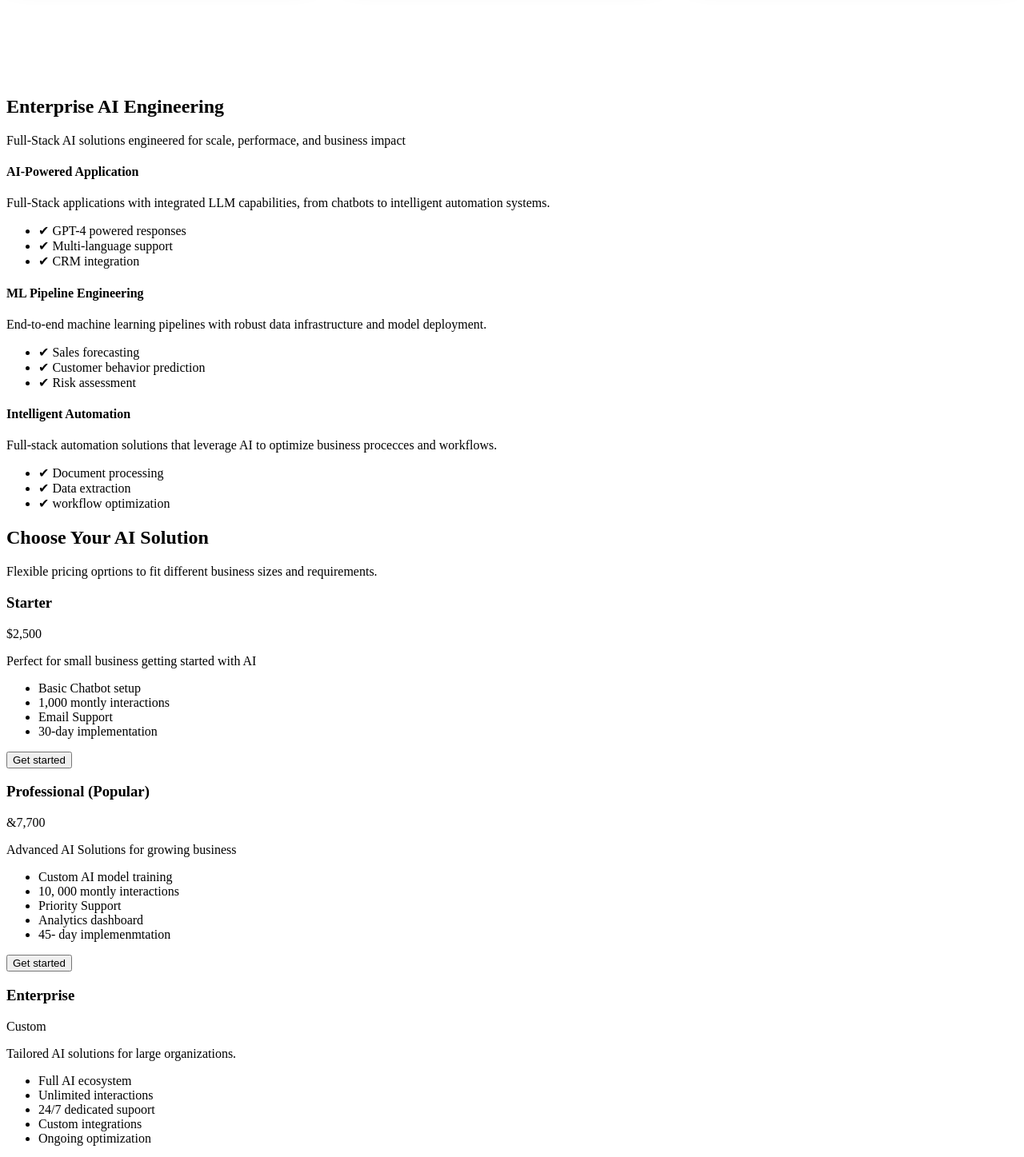
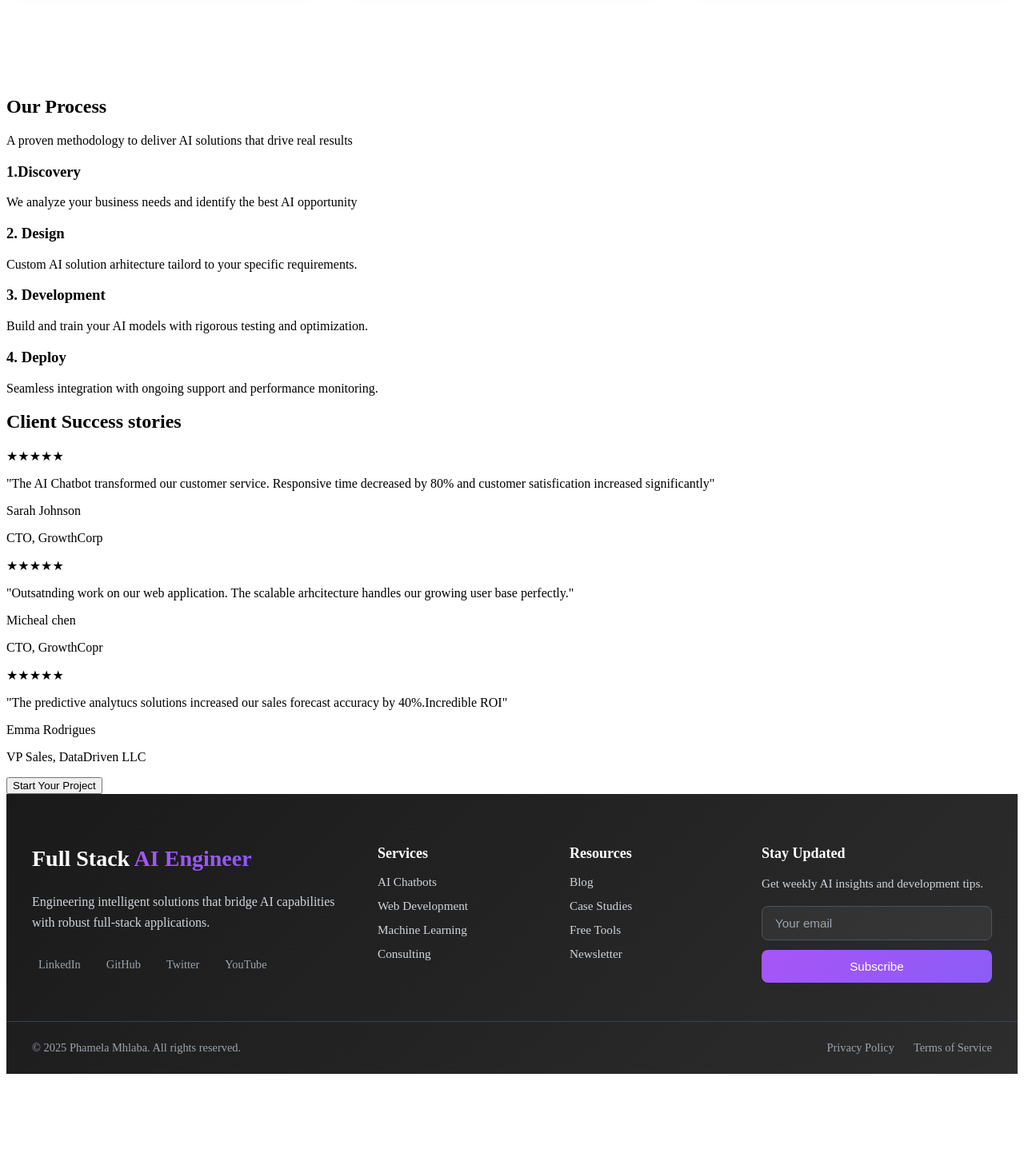
Before and after one commit to PhamelaMhlaba/My-Full-Stack-Personal-Website-with-AI-Integration, a Next.js app in the folder frontend/: page /ai-assistance in a window 1280 px wide. Shown: the part 1940-3387 px from the top of the page at 80% size. After the commit the page ends 3291 px from the top, so only its background shows below. Built offline with nearby package versions, Linux system fonts and the light colour scheme.

Commit message:
deleted the service and pricing section in the page.tsx of the ai-assistance file to remove redundancy

```diff
--- a/frontend/app/ai-assistance/page.tsx
+++ b/frontend/app/ai-assistance/page.tsx
@@ -20,136 +20,6 @@ export default function AiAssistancePage() {
             <Service />
              {/* Pricing Section */}
             <Pricing />
-
-
-            {/* Service Section */}
-            <section>
-              <h2>
-                Enterprise AI Engineering
-              </h2>
-              <p>
-                Full-Stack AI solutions engineered for scale, performace, and business impact
-              </p>
-
-            {/* Service Box 1 */}
-            <div>
-              <h4>
-                AI-Powered Application
-              </h4>
-              <p>
-                Full-Stack applications with integrated LLM capabilities, from chatbots to intelligent automation systems.
-              </p>
-              <ul>
-                <li>✔ GPT-4 powered responses</li>
-                <li>✔ Multi-language support</li>
-                <li>✔ CRM integration</li>
-              </ul>
-            </div>
-
-            {/* Service Box 2 */}
-            <div>
-              <h4>
-                ML Pipeline Engineering
-              </h4>
-              <p>
-                End-to-end machine learning pipelines with robust data infrastructure and model deployment.
-              </p>
-              <ul>
-                <li>✔ Sales forecasting</li>
-                <li>✔ Customer behavior prediction</li>
-                <li>✔ Risk assessment</li>
-              </ul>
-            </div>
-
-            {/* Service Box 3 */}
-            <div>
-              <h4>
-                Intelligent Automation
-              </h4>
-              <p>
-                Full-stack automation solutions that leverage AI to optimize business procecces and workflows.
-              </p>
-              <ul>
-                <li>✔ Document processing</li>
-                <li>✔ Data extraction</li>
-                <li>✔ workflow optimization</li>
-              </ul>
-            </div>
-            </section>
-
-            {/*Pricing Section */}
-            <section>
-                <h2>
-                    Choose Your AI Solution
-                </h2>
-                <p>
-                    Flexible pricing oprtions to fit different business sizes and requirements.
-                </p>
-
-            <div>
-                {/* Starter Plan */}
-                <article>
-                    <h3>
-                        Starter
-                    </h3>
-                    <p>
-                        $2,500
-                    </p>
-                    <p>
-                        Perfect for small business getting started with AI
-                    </p>
-                    <ul>
-                        <li>Basic Chatbot setup</li>
-                        <li>1,000 montly interactions</li>
-                        <li>Email Support</li>
-                        <li>30-day implementation</li>
-                    </ul>
-                    <button>Get started</button>
-                </article>
-
-                {/*Professional Plan */}
-                <article>
-                    <h3>
-                        Professional (Popular)
-                    </h3>
-                    <p>
-                        &7,700
-                    </p>
-                    <p>
-                        Advanced AI Solutions for growing business
-                    </p>
-                    <ul>
-                      <li>Custom AI model training</li>
-                      <li>10, 000 montly interactions</li>
-                      <li>Priority Support</li>
-                      <li>Analytics dashboard</li>
-                      <li>45- day implemenmtation</li>
-                    </ul>
-                    <button>Get started</button>
-                </article>
-
-                {/* Enterprise Plan */}
-                <article>
-                    <h3>
-                        Enterprise
-                    </h3>
-                    <p>
-                        Custom
-                    </p>
-                    <p>
-                        Tailored AI solutions for large organizations.
-                    </p>
-                    <ul>
-                        <li>Full AI ecosystem</li>
-                        <li>Unlimited interactions</li>
-                        <li>24/7 dedicated supoort</li>
-                        <li>Custom integrations</li>
-                        <li>Ongoing optimization</li>
-                    </ul>
-                    <button>Contact Sales</button>
-                </article>
-            </div>
-            </section>
 
             {/* Process Section */}
             <section>
```
